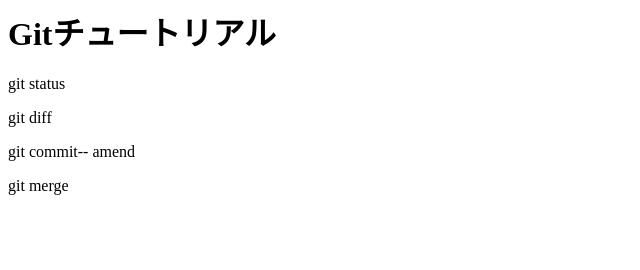
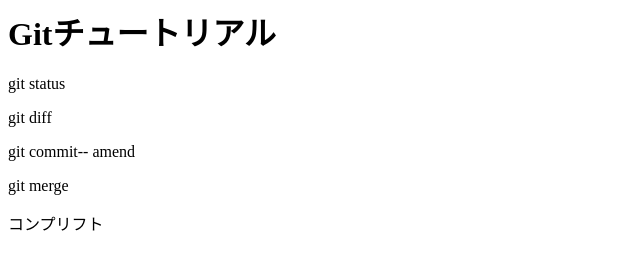
Before and after one commit to sync19850320/git_tutorial, a plain HTML site: page index.html in a window 1280 px wide. Shown: the full height of the page, 0-640 px from the left. Drawn offline with Linux system fonts and the light colour scheme.

Commit message:
コンフリクトを追記

```diff
--- a/index.html
+++ b/index.html
@@ -3,3 +3,4 @@
 <p>git diff</p>
 <p>git commit-- amend</p>
 <p>git merge</p>
+<p>コンプリフト</p>
```
